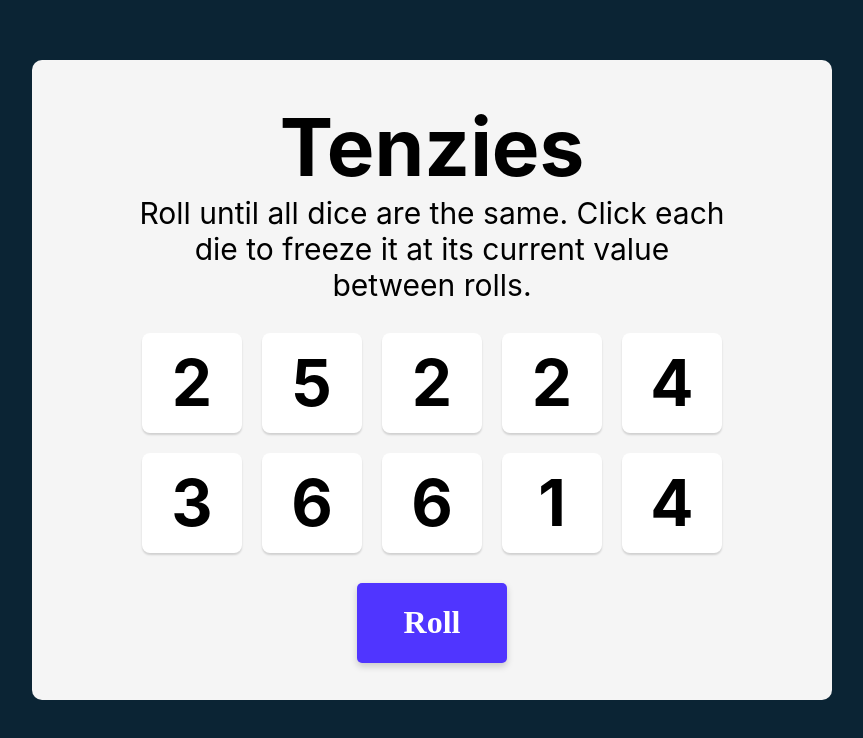
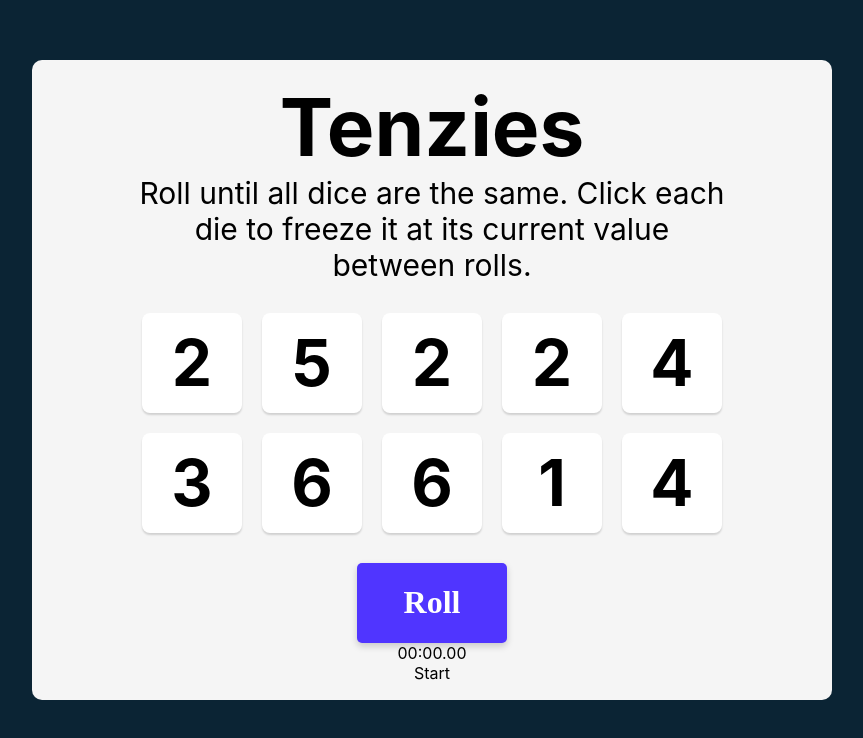
Before and after one commit to avia62490/tenzies, a React (Create React App) app: page / in a window 1280 px wide. Shown: the top 738 px of the page, without its empty margins (28-891 px from the left). Built offline with nearby package versions, Linux system fonts and the light colour scheme.

Commit message:
adds timer component, not connected to game function yet

```diff
--- a/src/App.js
+++ b/src/App.js
@@ -2,6 +2,7 @@
 import Die from './Die.js'
 import React from "react"
 import Confetti from 'react-confetti';
+import StopWatch from './StopWatch'
 
 function App() {
 
@@ -66,6 +67,7 @@
                 {diceArray}
             </div>
             <button onClick={rollDice} className='button'>{tenzies ? "New Game" : "Roll"}</button>
+            <StopWatch />
         </main>
     );
 }
--- /dev/null
+++ b/src/ControlButtons.jsx
@@ -0,0 +1,29 @@
+import React from "react";
+// import "./ControlButtons.css";
+
+export default function ControlButtons(props) {
+const StartButton = (
+	<div className="btn btn-one btn-start"
+		onClick={props.handleStart}>
+	Start
+	</div>
+);
+const ActiveButtons = (
+	<div className="btn-grp">
+	<div className="btn btn-two"
+		onClick={props.handleReset}>
+		Reset
+	</div>
+	<div className="btn btn-one"
+		onClick={props.handlePauseResume}>
+		{props.isPaused ? "Resume" : "Pause"}
+	</div>
+	</div>
+);
+
+return (
+	<div className="Control-Buttons">
+	<div>{props.active ? ActiveButtons : StartButton}</div>
+	</div>
+);
+}
--- /dev/null
+++ b/src/StopWatch.jsx
@@ -0,0 +1,54 @@
+import React, { useState } from "react";
+// import "./StopWatch.css";
+import Timer from "./Timer";
+import ControlButtons from "./ControlButtons";
+
+function StopWatch() {
+const [isActive, setIsActive] = useState(false);
+const [isPaused, setIsPaused] = useState(true);
+const [time, setTime] = useState(0);
+
+React.useEffect(() => {
+	let interval = null;
+
+	if (isActive && isPaused === false) {
+	interval = setInterval(() => {
+		setTime((time) => time + 10);
+	}, 100);
+	} else {
+	clearInterval(interval);
+	}
+	return () => {
+	clearInterval(interval);
+	};
+}, [isActive, isPaused]);
+
+const handleStart = () => {
+	setIsActive(true);
+	setIsPaused(false);
+};
+
+const handlePauseResume = () => {
+	setIsPaused(!isPaused);
+};
+
+const handleReset = () => {
+	setIsActive(false);
+	setTime(0);
+};
+
+return (
+	<div className="stop-watch">
+	<Timer time={time} />
+	<ControlButtons
+		active={isActive}
+		isPaused={isPaused}
+		handleStart={handleStart}
+		handlePauseResume={handlePauseResume}
+		handleReset={handleReset}
+	/>
+	</div>
+);
+}
+
+export default StopWatch;
--- /dev/null
+++ b/src/Timer.jsx
@@ -0,0 +1,18 @@
+import React from "react";
+// import "./Timer.css";
+
+export default function Timer(props) {
+return (
+	<div className="timer">
+	<span className="digits">
+		{("0" + Math.floor((props.time / 60000) % 60)).slice(-2)}:
+	</span>
+	<span className="digits">
+		{("0" + Math.floor((props.time / 1000) % 60)).slice(-2)}.
+	</span>
+	<span className="digits mili-sec">
+		{("0" + ((props.time / 10) % 100)).slice(-2)}
+	</span>
+	</div>
+);
+}
```
